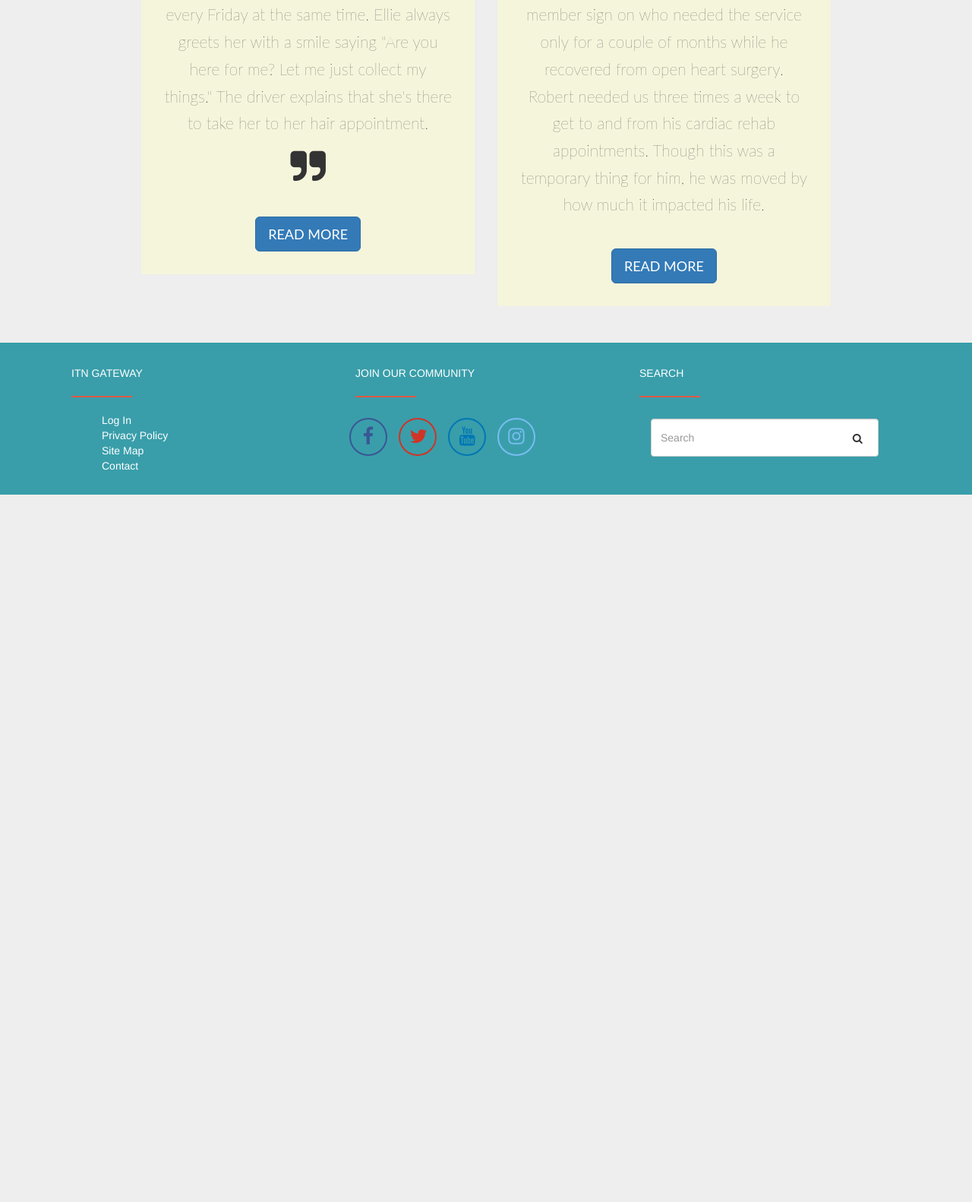
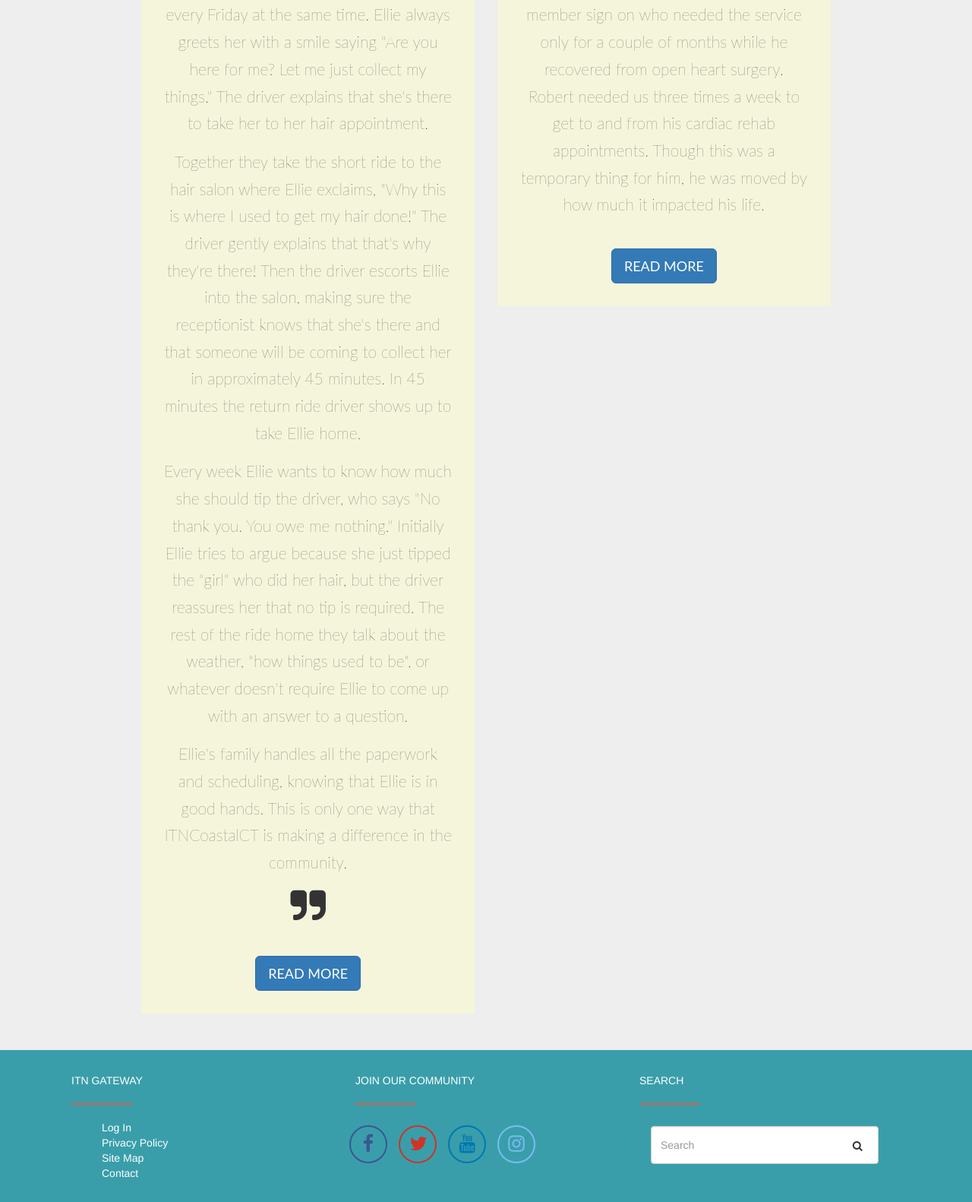
Before and after one commit to samguergen/ITNLanier, a PHP site: page /views/rider-stories.html in a window 1280 px wide, after a click on "READ MORE". Shown: the part 1362-2944 px from the top of the page at 76% size. Before the commit the page ends 2013 px from the top, so only its background shows below. Run offline with PHP 8.4, Linux system fonts and the light colour scheme; some libraries are stand-ins or nearby versions.

Commit message:
toggle text no double

```diff
--- a/css/index.css
+++ b/css/index.css
@@ -773,7 +773,7 @@
   font-size: 50px;
 }
 .rider-stories .extra-text {
-  display:none;
+  /*display:none;*/
 }
 
 
--- a/views/rider-stories.html
+++ b/views/rider-stories.html
@@ -128,7 +128,7 @@
                 <p class="card-text">
                   <p><i class="fa fa-quote-left" aria-hidden="true"></i> The driver goes up to Ellie's door every Friday at the same time. Ellie always greets her with a smile saying "Are you here for me? Let me just collect my things." The driver explains that she's there to take her to her hair appointment.</p>
 
-                  <div id="nancyText" class="extra-text">
+                  <div id="nancyText" class="extra-text" style="display:none">
                     <p>Together they take the short ride to the hair salon where Ellie exclaims, "Why this is where I used to get my hair done!" The driver gently explains that that's why they're there! Then the driver escorts Ellie into the salon, making sure the receptionist knows that she's there and that someone will be coming to collect her in approximately 45 minutes. In 45 minutes the return ride driver shows up to take Ellie home.</p>
 
                     <p>Every week Ellie wants to know how much she should tip the driver, who says "No thank you. You owe me nothing." Initially Ellie tries to argue because she just tipped the "girl" who did her hair, but the driver reassures her that no tip is required. The rest of the ride home they talk about the weather, "how things used to be", or whatever doesn't require Ellie to come up with an answer to a question.</p>
@@ -153,7 +153,7 @@
                 <p class="card-text">
                   <p><i class="fa fa-quote-left" aria-hidden="true"></i> Recently, ITNMontereyCounty had a member sign on who needed the service only for a couple of months while he recovered from open heart surgery. Robert needed us three times a week to get to and from his cardiac rehab appointments. Though this was a temporary thing for him, he was moved by how much it impacted his life.</p>
 
-                  <div id="samText" class="extra-text">
+                  <div id="samText" class="extra-text" style="display:none">
                     <p>Deborah, one of our volunteer drivers and board members, runs a produce market through a local church. She picked Robert up one Wednesday and offered to take him there since it was on the way back to his house. That afternoon he called me, elated with his new discovery, and requested that I make sure that every Wednesday, he would get a driver that wouldn't mind taking him back to the market to shop and visit with Deborah.</p>
 
                     <p>So, I scheduled him with Bob, one of our shining volunteers. In their short trip after the produce market, Robert and Bob discovered they shared a common interest in restoring old cars. Five minutes later, they were in Roberts garage devising a plan of action for one of his projects. They have since become friends, which works out quite well because their garages are within walking distance of each other.</p>
```
